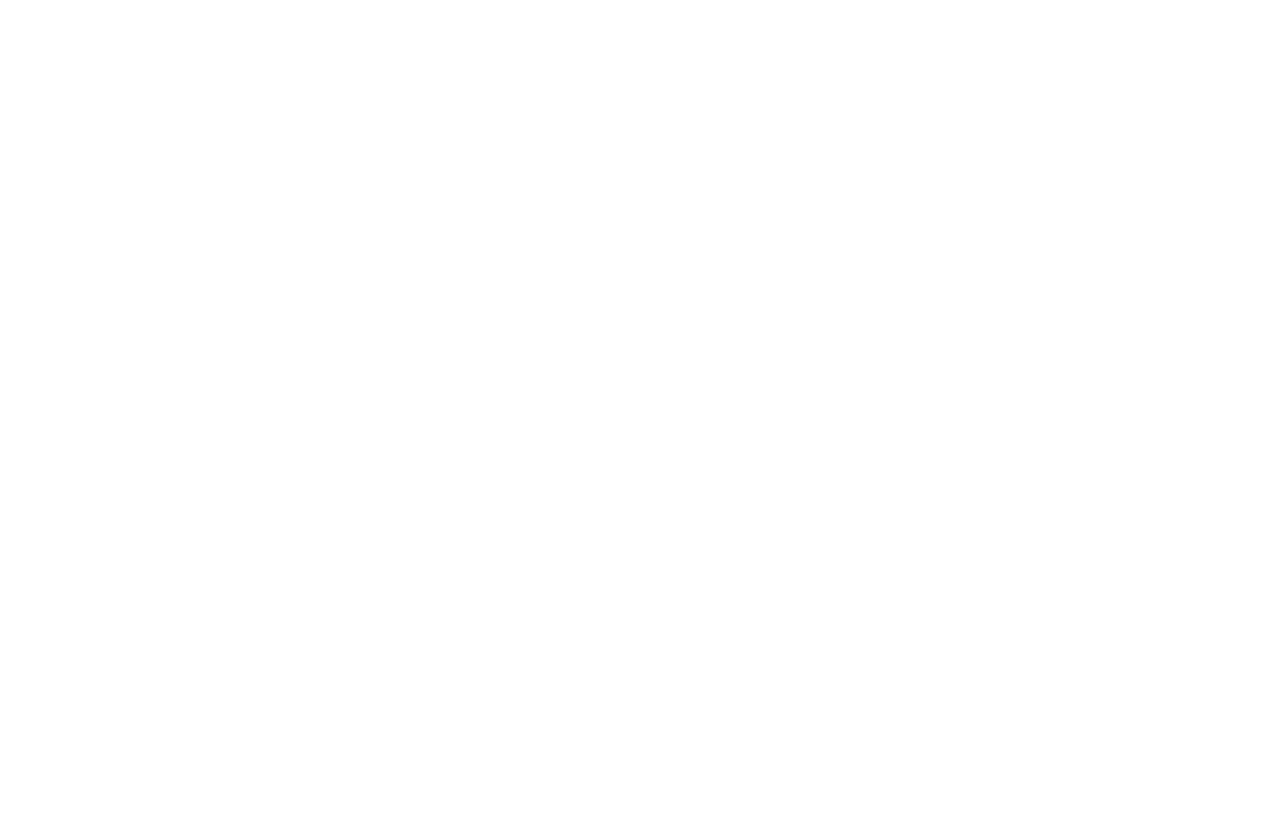
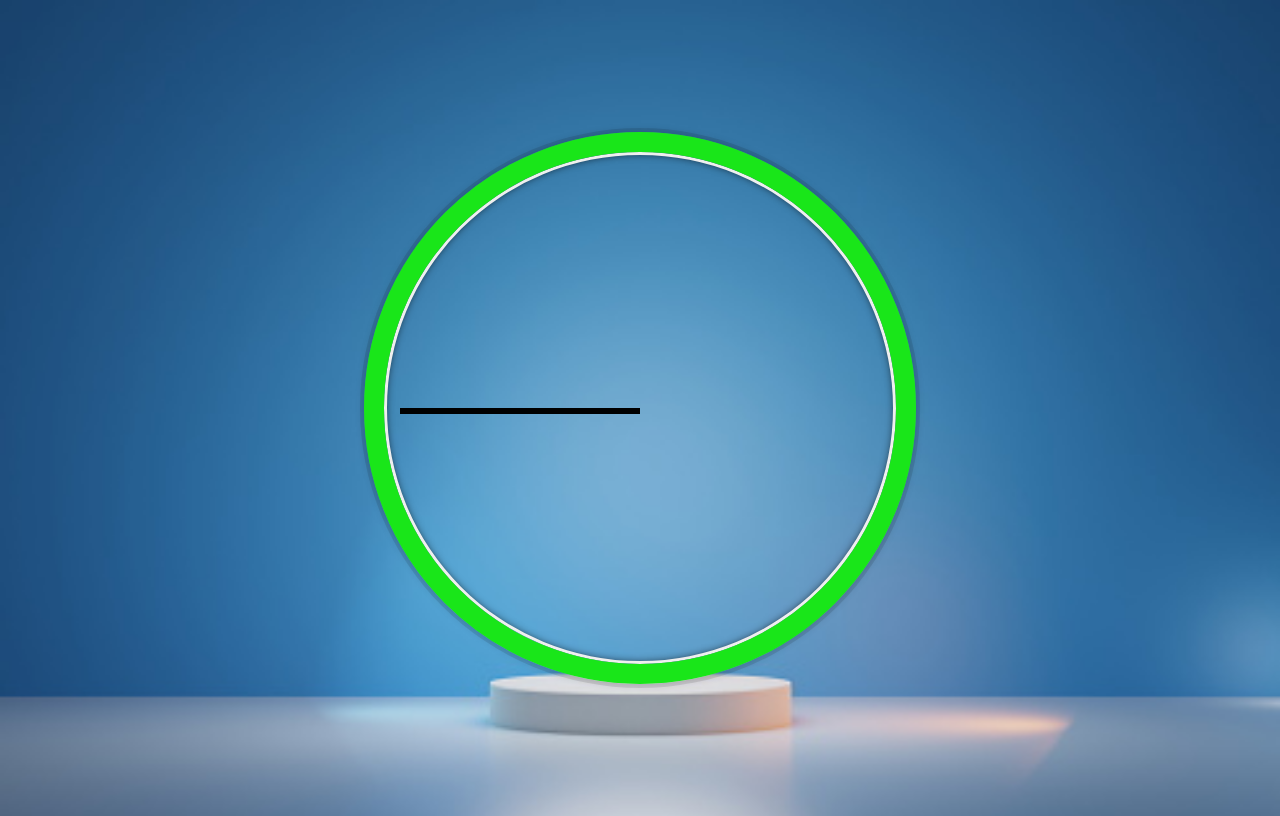
Before and after one commit to Vagyasri/Clock, a website built with webpack: page src/index.html in a window 1280 px wide. Built offline with nearby package versions, Linux system fonts and the light colour scheme.

Commit message:
Create basic Clock structure

```diff
--- a/src/style.css
+++ b/src/style.css
@@ -1,3 +1,35 @@
-.hello {
-  color: red;
+body {
+  background: url("../src/clock-bg.jpeg");
+  background-size: cover;
+  min-height: 100vh;
+  display: flex;
+  align-items: center;
+  justify-content: center;
 }
+
+.clock {
+  border-radius: 50%;
+  border: 20px solid rgb(25, 230, 25);
+  width: 30rem;
+  height: 30rem;
+  padding: 1rem;
+  box-shadow:
+    0 0 0 4px rgba(0, 0, 0, 0.1),
+    inset 0 0 0 3px #efefef,
+    inset 0 0 10px black,
+    0 0 10px rgba(0, 0, 0, 0.2);
+}
+
+.clock-face {
+  position: relative;
+  height: 100%;
+  width: 100%;
+}
+
+.hand {
+  background: black;
+  width: 50%;
+  height: 6px;
+  top: 50%;
+  position: absolute;
+}
```
Also changed, not shown: src/clock-bg.jpeg (added), 3 other files.
